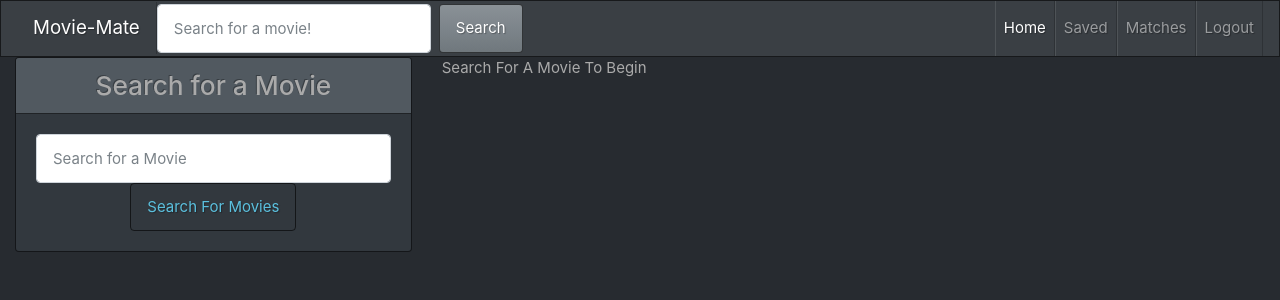
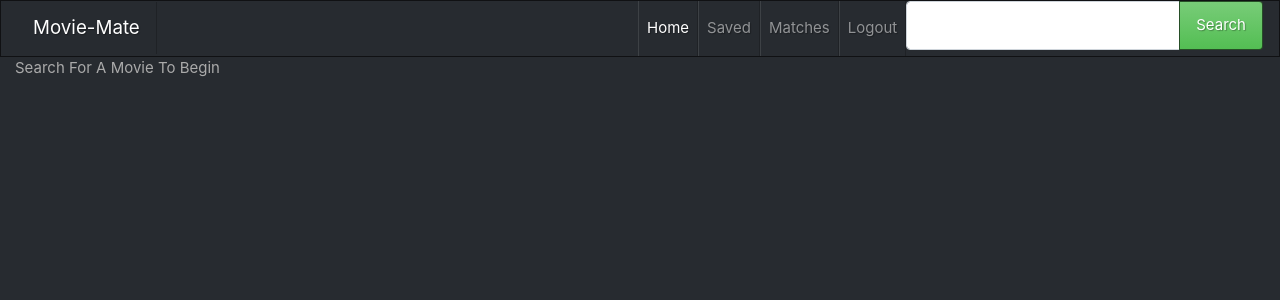
Before and after one commit to Koutouzosm/movie-mate-react, a React (Create React App) app: page / in a window 1280 px wide. Shown: the top 300 px of the page. Built offline with nearby package versions, Linux system fonts and the light colour scheme.

Commit message:
fixed homepage style

```diff
--- a/package.json
+++ b/package.json
@@ -17,7 +17,8 @@
     "react": "^16.8.6",
     "react-dom": "^16.8.6",
     "react-router-dom": "^5.0.0",
-    "react-scripts": "3.0.1"
+    "react-scripts": "3.0.1",
+    "reactstrap": "^8.0.0"
   },
   "scripts": {
     "start": "react-scripts start",
--- a/src/App.js
+++ b/src/App.js
@@ -1,6 +1,6 @@
 import React from "react";
 import { BrowserRouter as Router, Switch, Route } from "react-router-dom";
-// import Home from "./pages/Home";
+import Saved from "./pages/Saved";
 import Home from './pages/Home'
 // import Navbar from './components/Navbar'
 // import Card from './components/Card'
@@ -13,7 +13,7 @@ function App() {
         <Switch>
           <Route exact path="/" component={Home} />
           <Route exact path="/home" component={Home} />
-          {/* <Route exact path="/saved" component={Saved} /> */}
+          <Route exact path="/saved" component={Saved} />
         </Switch>
       </React.Fragment>
     </Router>
--- a/src/components/Navbar.js
+++ b/src/components/Navbar.js
@@ -10,10 +10,6 @@ function Navbar(props) {
   </button>
 
   <div className="collapse navbar-collapse" id="navbarColor01">
-  <form className=" mr-auto form-inline my-2 my-lg-0">
-      <input className="form-control mr-sm-2" type="text" placeholder="Search for a movie!"/>
-      <button className="btn btn-secondary my-2 my-sm-0" type="submit">Search</button>
-    </form>
     <ul className="navbar-nav ml-auto">
       <li className="nav-item">
         <NavLink className="nav-link" to="/">Home</NavLink>
--- /dev/null
+++ b/src/components/Navigation.js
@@ -0,0 +1,138 @@
+import React, { useState } from 'react';
+import { NavLink } from 'react-router-dom';
+import {
+  Collapse,
+  Navbar,
+  NavbarToggler,
+  NavbarBrand,
+  Nav,
+  NavItem,
+  InputGroup,
+  InputGroupAddon,
+  Button,
+  Input
+} from 'reactstrap';
+
+const Navigation = props => {
+  const [isOpen, toggle] = useState(false);
+
+  return (
+    <div>
+      <Navbar color="faded" expand="md" dark>
+        <NavbarBrand href="/" className="mr-auto">
+          Movie-Mate
+        </NavbarBrand>
+        <NavbarToggler onClick={() => toggle(!isOpen)} className="mr-2" />
+        <Collapse isOpen={isOpen} navbar>
+          <Nav className="ml-auto" navbar>
+            <NavItem>
+              <NavLink className="nav-link" to="/">
+                Home
+              </NavLink>
+            </NavItem>
+            <NavItem>
+              <NavLink className="nav-link" to="/saved">
+                Saved
+              </NavLink>
+            </NavItem>
+            <NavItem>
+              <NavLink className="nav-link" to="/matches">
+                Matches
+              </NavLink>
+            </NavItem>
+            <NavItem>
+              <NavLink className="nav-link" to="/logout">
+                Logout
+              </NavLink>
+            </NavItem>
+            {props.search && (
+            <NavItem>
+              {' '}
+              <InputGroup>
+                <Input
+                  name="searchTerm"
+                  value={props.searchTerm}
+                  onChange={props.handleInputChange}
+                />
+                <InputGroupAddon addonType="append">
+                  <Button color="success" onClick={props.mainSearch}>
+                    Search
+                  </Button>
+                </InputGroupAddon>
+              </InputGroup>
+            </NavItem>
+            )
+            }
+          </Nav>
+        </Collapse>
+      </Navbar>
+    </div>
+  );
+};
+
+export default Navigation;
+
+
+
+
+
+
+
+
+// import React, { useState } from 'react';
+// import { NavLink } from 'react-router-dom';
+// import {
+//     Collapse,
+//     Navbar,
+//     NavbarToggler,
+//     NavbarBrand,
+//     Nav,
+//     NavItem
+// } from 'reactstrap';
+
+// const Navigation = props => {
+//     const [isOpen, toggle] = useState(false);
+
+//     return (
+//         <div>
+//             <Navbar color="faded" expand="md" light>
+//                 <NavbarBrand to="/" className="mr-auto">
+//                     Movie-Mate
+//         </NavbarBrand>
+//                 <NavbarToggler onClick={() => toggle(!isOpen)} className="mr-2" />
+//                 <Collapse isOpen={isOpen} navbar>
+//                     <Nav className="ml-auto" navbar>
+//                         <NavItem>
+//                             <NavLink className="nav-link" to="/">
+//                                 Home
+//               </NavLink>
+//                         </NavItem>
+//                         <NavItem>
+//                             <NavLink className="nav-link" to="/saved">
+//                                 Saved
+//               </NavLink>
+//                         </NavItem>
+//                         <NavItem>
+//                             <NavLink className="nav-link" to="/matches">
+//                                 Matches
+//               </NavLink>
+//                         </NavItem>
+//                         <NavItem>
+//                             <NavLink className="nav-link" to="/logout">
+//                                 Logout
+//               </NavLink>
+//                         </NavItem>
+//                         <NavItem>
+//                             <form className=" mr-auto form-inline my-2 my-lg-0">
+//                                 <input className="form-control mr-sm-2" type="text" placeholder="Search for a movie!" />
+//                                 <button className="btn btn-secondary my-2 my-sm-0" type="submit">Search</button>
+//                             </form>
+//                         </NavItem>
+//                     </Nav>
+//                 </Collapse>
+//             </Navbar>
+//         </div>
+//     );
+// };
+
+// export default Navigation;
--- a/src/pages/Home.js
+++ b/src/pages/Home.js
@@ -1,5 +1,5 @@
 import React, { Component } from 'react';
-import Navbar from '../components/Navbar';
+import Navigation from '../components/Navigation';
 import Row from '../components/Row';
 import Col from '../components/Col';
 import Card from '../components/Card';
@@ -14,6 +14,8 @@ class Home extends Component {
     movieId: "",
     movieRec: []
   };
+
+
 
 
   reRun = (title) => {
@@ -98,24 +100,16 @@ class Home extends Component {
     console.log(this.state)
     return (
       <React.Fragment>
-        <Navbar />
+        <Navigation
+        search
+        handleInputChange={this.handleInputChange}
+        searchTerm={this.state.searchTerm}
+        mainSearch={this.mainSearch}
+        />
         <div className="container-fluid">
-          <Row>
-            <Col xs={12} md={4}>
-              <Card title="Search for a Movie">
-                <form onSubmit={this.handleFormSubmit}>
-                  <input type="text" className="form-control" placeholder="Search for a Movie"
-                    onChange={this.handleInputChange}
-                    value={this.state.searchTerm}
-                    name="searchTerm"
-                  />
-                  <button type="submit" className="btn btn-outline-info">Search For Movies</button>
-                </form>
-              </Card>
-            </Col>
-            <Col xs={12} md={8}>
+
               <Row>
-                <Col className="text-center" md={6}>
+                <Col className="text-center" md={4}>
                 {
                   !Object.keys(this.state.movieData).length ? "Search For A Movie To Begin" : (
                           <Card className="text-center" title={this.state.movieData.title} image={this.state.movieData.image} vote={this.state.movieData.vote} movieId={this.state.movieData.movieId}>
@@ -132,10 +126,12 @@ class Home extends Component {
                   )
                 }
                 </Col>
-                <Col md={6}>
+                <Col md={8}>
                   <Div>
+                  <Row>
                     {
                       this.state.movieRec.map(movie => (
+                        <Col md={3}>
                         <Card secondSearch reRun={this.reRun} key={movie.id} className="text-center" title={movie.title} image={movie.poster_path} vote={movie.vote_average} id={movie.id}>
                             {/* <p>
                               {movie.overview}
@@ -147,15 +143,13 @@ class Home extends Component {
                               Save Movie
                             </button> */}
                           </Card>
+                          </Col>
                       ))
                     }
-
+                    </Row>
                   </Div>
-
                 </Col>
               </Row>
-            </Col>
-          </Row>
         </div>
       </React.Fragment>
     );
--- a/src/pages/Saved.js
+++ b/src/pages/Saved.js
@@ -1,39 +1,42 @@
 import React, { Component } from 'react';
-import Jumbotron from '../components/Jumbotron';
+// import Jumbotron from '../components/Jumbotron';
 import Row from '../components/Row';
 import Col from '../components/Col';
 import Card from '../components/Card';
 import Div from '../components/Div'
 import { removeMovie, getSavedMovies } from '../utils/API';
+import Navigation from '../components/Navigation';
 
 class Saved extends Component {
   state = {
     movieList: []
   };
 
-  componentDidMount() {
-    this.handleGetSavedMovies();
-  }
+  // componentDidMount() {
+  //   this.handleGetSavedMovies();
+  // }
 
-  handleGetSavedMovies = () => {
-    getSavedMovies()
-      .then(({data: movieList}) => {
-        this.setState({ movieList });
-      })
-      .catch(err => console.log(err));
-  }
+  // handleGetSavedMovies = () => {
+  //   getSavedMovies()
+  //     .then(({data: movieList}) => {
+  //       this.setState({ movieList });
+  //     })
+  //     .catch(err => console.log(err));
+  // }
 
-  handleRemoveMovie = (movieId) => {
-    removeBook(movieId)
-      .then(this.handleGetSavedMovies)
-      .catch(err => console.log(err));
-  }
+  // handleRemoveMovie = (movieId) => {
+  //   removeBook(movieId)
+  //     .then(this.handleGetSavedMovies)
+  //     .catch(err => console.log(err));
+  // }
 
   render() {
     return (
       <React.Fragment>
-        <Jumbotron fluid bg={'dark'} color={'light'} pageTitle={'Viewing Saved Movies'} />
-        <div className="container-fluid">
+        <Navigation />
+
+        {/* <Jumbotron fluid bg={'dark'} color={'light'} pageTitle={'Viewing Saved Movies'} />
+        <div className="container-fluid"> */}
 
               <Row>
                 {!this.state.movieList.length
@@ -54,7 +57,7 @@ class Saved extends Component {
                     })}
 
           </Row>
-        </div>
+
       </React.Fragment>
     );
   }
```
Also changed, not shown: 1 other file (tests, documents, lock files or other folders).
